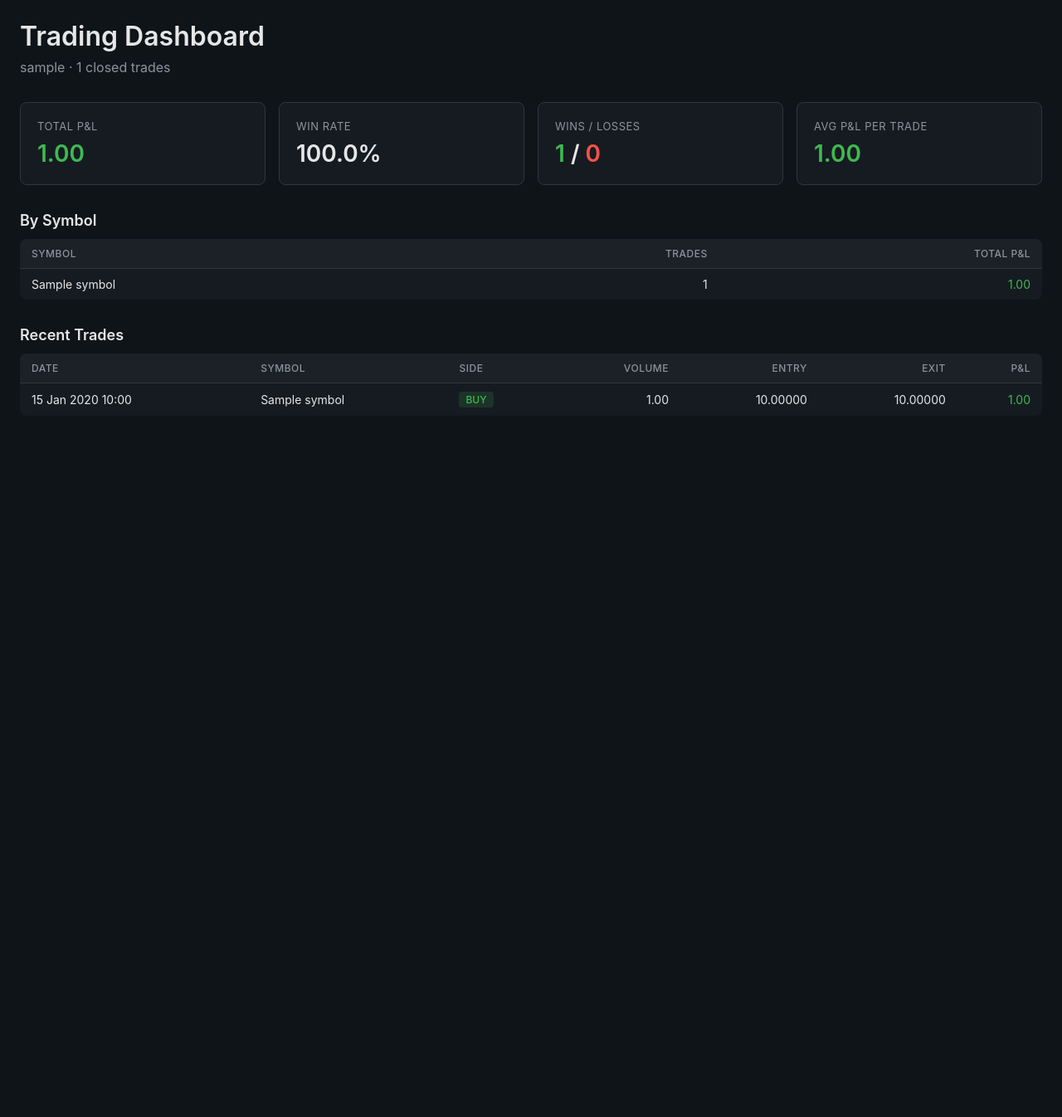
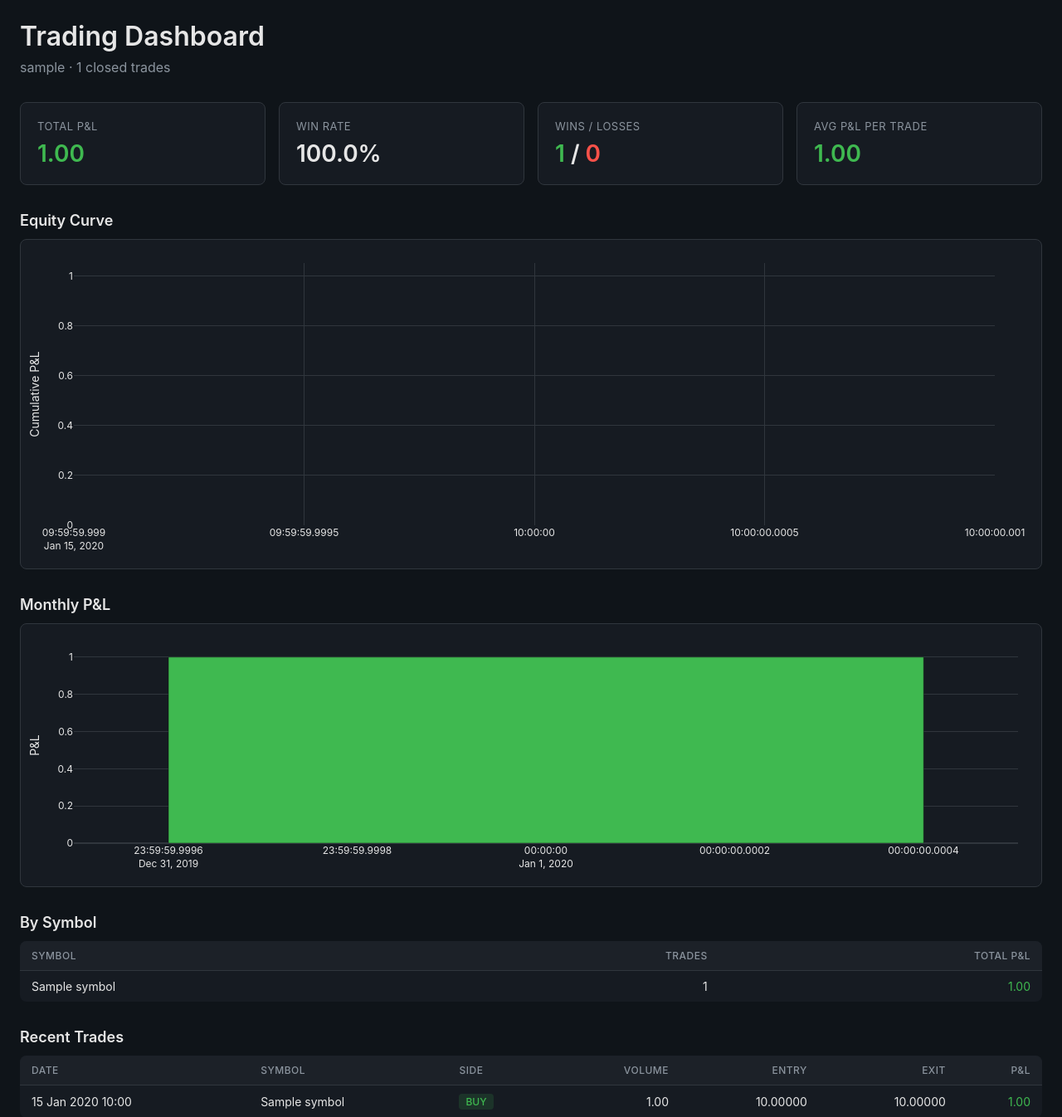
Before and after one commit to DeepaliCS/trading-dashboard, a Django app: page /dashboard/ in a window 1280 px wide. Shown: the top 1346 px of the page at 83% size. Before the commit the page ends 491 px from the top, so only its background shows below. Run offline with Django 5.2, Linux system fonts and the light colour scheme; a user stored in the database is signed in; tables that the repository leaves empty hold one stand-in row (values such as "Sample post"); some libraries are stand-ins or nearby versions.

Commit message:
Add monthly P&L chart, README, freeze requirements

```diff
--- a/dashboard/templates/dashboard/home.html
+++ b/dashboard/templates/dashboard/home.html
@@ -50,7 +50,23 @@
             </div>
         </div>
     </div>
-
+{% if equity_chart_json %}
+<h2>Equity Curve</h2>
+<div id="equity-chart" style="background:#161b22; border:1px solid #30363d; border-radius:8px; padding:8px;"></div>
+<script src="https://cdn.plot.ly/plotly-2.35.2.min.js"></script>
+{% if monthly_chart_json %}
+<h2>Monthly P&L</h2>
+<div id="monthly-chart" style="background:#161b22; border:1px solid #30363d; border-radius:8px; padding:8px;"></div>
+<script>
+    const monthlyData = {{ monthly_chart_json|safe }};
+    Plotly.newPlot('monthly-chart', monthlyData.data, monthlyData.layout, {responsive: true, displayModeBar: false});
+</script>
+{% endif %}
+<script>
+    const equityData = {{ equity_chart_json|safe }};
+    Plotly.newPlot('equity-chart', equityData.data, equityData.layout, {responsive: true, displayModeBar: false});
+</script>
+{% endif %}
     <h2>By Symbol</h2>
     <table>
         <thead>
--- a/dashboard/views.py
+++ b/dashboard/views.py
@@ -1,6 +1,10 @@
+import json
+
+import plotly.graph_objects as go
 from django.contrib.auth.decorators import login_required
 from django.db.models import Avg, Count, Sum
 from django.shortcuts import render
+from plotly.utils import PlotlyJSONEncoder
 
 from trading.models import Trade
 
@@ -26,6 +30,9 @@ def home(request):
 
     recent_trades = trades.select_related('symbol').order_by('-executed_at')[:25]
 
+    equity_chart_json = _build_equity_curve(trades)
+    monthly_chart_json = _build_monthly_pnl(trades)
+
     return render(request, 'dashboard/home.html', {
         'stats': stats,
         'wins': wins,
@@ -33,4 +40,81 @@ def home(request):
         'win_rate': win_rate,
         'by_symbol': by_symbol,
         'recent_trades': recent_trades,
+        'equity_chart_json': equity_chart_json,
+        'monthly_chart_json': monthly_chart_json,
     })
+
+
+def _build_equity_curve(trades):
+    """Cumulative P&L over time."""
+    rows = trades.order_by('executed_at').values_list('executed_at', 'pnl')
+    if not rows:
+        return None
+
+    dates = []
+    cumulative = []
+    running = 0
+    for executed_at, pnl in rows:
+        running += float(pnl)
+        dates.append(executed_at)
+        cumulative.append(round(running, 2))
+
+    fig = go.Figure()
+    fig.add_trace(go.Scatter(
+        x=dates,
+        y=cumulative,
+        mode='lines',
+        line=dict(color='#3fb950', width=2),
+        fill='tozeroy',
+        fillcolor='rgba(63, 185, 80, 0.1)',
+        hovertemplate='<b>%{x|%d %b %Y}</b><br>Equity: %{y:.2f}<extra></extra>',
+    ))
+
+    fig.update_layout(
+        template='plotly_dark',
+        paper_bgcolor='#161b22',
+        plot_bgcolor='#161b22',
+        font=dict(family='-apple-system, system-ui, sans-serif', color='#e6e6e6'),
+        margin=dict(l=40, r=20, t=20, b=40),
+        height=380,
+        xaxis=dict(gridcolor='#30363d', showgrid=True, zeroline=False),
+        yaxis=dict(gridcolor='#30363d', showgrid=True, zeroline=False, title='Cumulative P&L'),
+        hovermode='x unified',
+    )
+
+    return json.dumps(fig.to_dict(), cls=PlotlyJSONEncoder)
+
+def _build_monthly_pnl(trades):
+    """Monthly P&L bar chart."""
+    from collections import OrderedDict
+    rows = trades.order_by('executed_at').values_list('executed_at', 'pnl')
+    if not rows:
+        return None
+
+    monthly = OrderedDict()
+    for executed_at, pnl in rows:
+        key = executed_at.strftime('%Y-%m')
+        monthly[key] = monthly.get(key, 0) + float(pnl)
+
+    months = list(monthly.keys())
+    values = [round(v, 2) for v in monthly.values()]
+    colors = ['#3fb950' if v >= 0 else '#f85149' for v in values]
+
+    fig = go.Figure()
+    fig.add_trace(go.Bar(
+        x=months,
+        y=values,
+        marker_color=colors,
+        hovertemplate='<b>%{x}</b><br>P&L: %{y:.2f}<extra></extra>',
+    ))
+    fig.update_layout(
+        template='plotly_dark',
+        paper_bgcolor='#161b22',
+        plot_bgcolor='#161b22',
+        font=dict(family='-apple-system, system-ui, sans-serif', color='#e6e6e6'),
+        margin=dict(l=40, r=20, t=20, b=40),
+        height=300,
+        xaxis=dict(gridcolor='#30363d', showgrid=False, zeroline=False),
+        yaxis=dict(gridcolor='#30363d', showgrid=True, zeroline=True, zerolinecolor='#30363d', title='P&L'),
+    )
+    return json.dumps(fig.to_dict(), cls=PlotlyJSONEncoder)
--- a/requirements.txt
+++ b/requirements.txt
@@ -23,9 +23,11 @@ idna==3.13
 Incremental==24.11.0
 inputimeout==1.0.4
 jiter==0.14.0
+narwhals==2.20.0
 numpy==2.4.4
 packaging==26.0
 pandas==3.0.2
+plotly==6.7.0
 protobuf==3.20.1
 pyasn1==0.6.3
 pyasn1_modules==0.4.2
```
Also changed, not shown: README.md (added).
